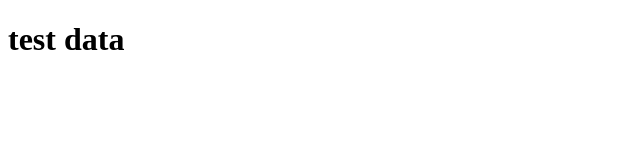
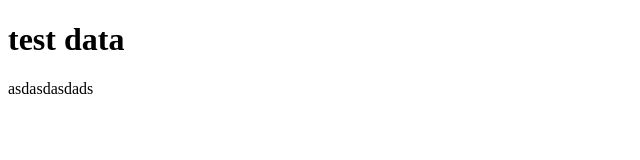
Before and after one commit to mayankf5buddy/demotest, a plain HTML site: page index.html in a window 1280 px wide. Shown: the whole page, without its empty margins (0-640 px from the left). Drawn offline with Linux system fonts and the light colour scheme.

Commit message:
description changes

```diff
--- a/index.html
+++ b/index.html
@@ -8,6 +8,7 @@
 <body>
 
 	<h1>test data</h1>
+	<p>asdasdasdads</p>
 
 </body>
 </html>
```
